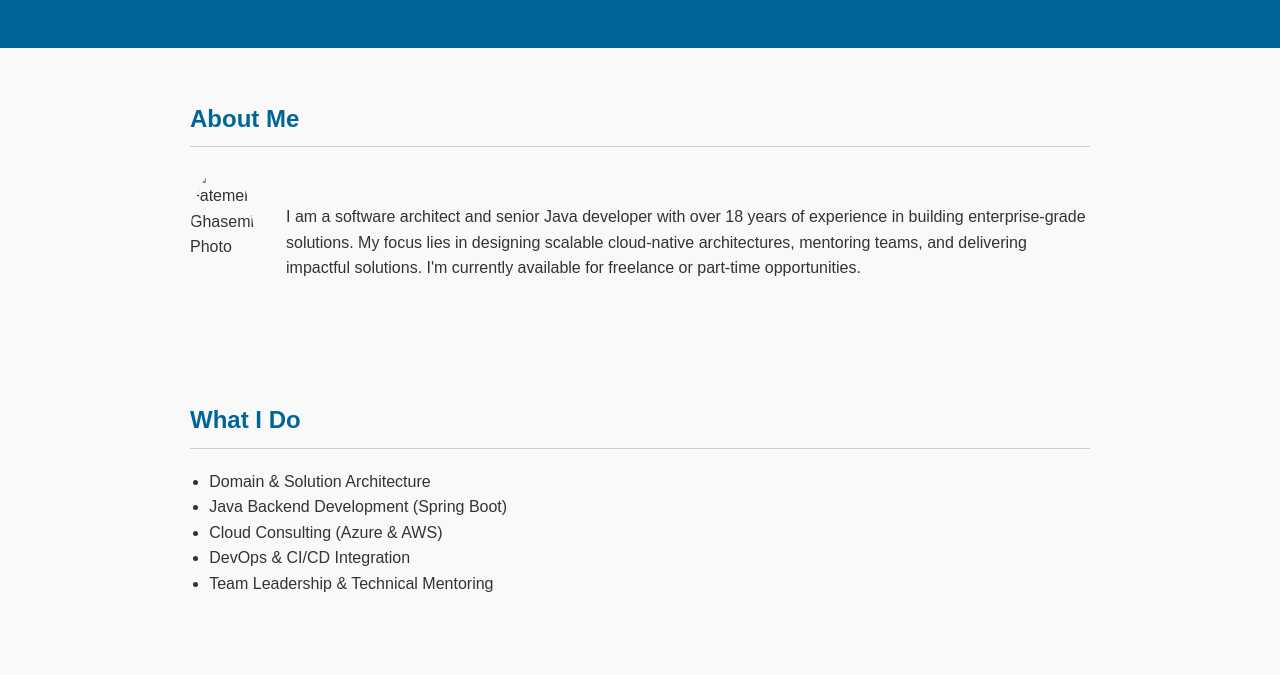
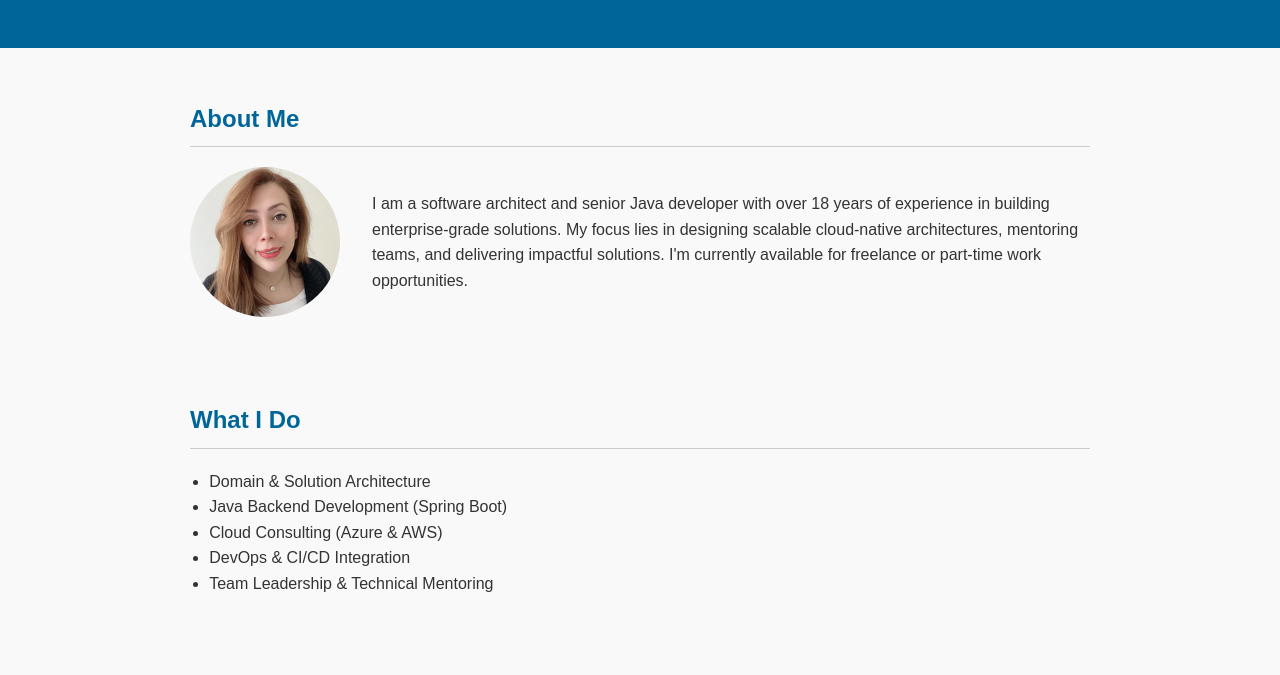
Before and after one commit to syntex-solutions/syntex-solutions, a plain HTML site: page index.html in a window 1280 px wide. Shown: the part 125-800 px from the top of the page. Drawn offline with Linux system fonts and the light colour scheme.

Commit message:
Update index.html
- Image was not desplaying

```diff
--- a/index.html
+++ b/index.html
@@ -86,11 +86,11 @@
   <section id="about">
     <h2>About Me</h2>
     <div class="profile">
-      <img src="Me.jpeg" alt="Fatemeh Ghasemi Photo">
+      <img src="fatemeh-photo.png" alt="Fatemeh Ghasemi Photo">
       <p>
         I am a software architect and senior Java developer with over 18 years of experience in
         building enterprise-grade solutions. My focus lies in designing scalable cloud-native architectures,
-        mentoring teams, and delivering impactful solutions. I'm currently available for freelance or part-time
+        mentoring teams, and delivering impactful solutions. I'm currently available for freelance or part-time work
         opportunities.
       </p>
     </div>
@@ -131,7 +131,7 @@
   </section>
 
   <footer>
-    &copy; 2025 Fatemeh Ghasemi. All rights reserved.
+    &copy; 2025 All rights reserved.
   </footer>
 </body>
 </html>
```
